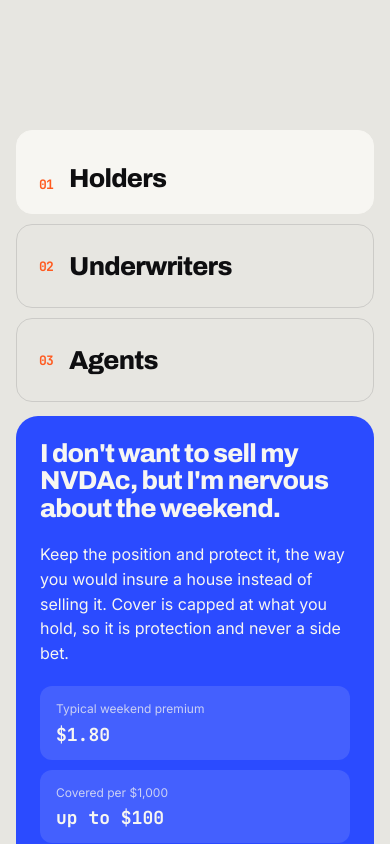
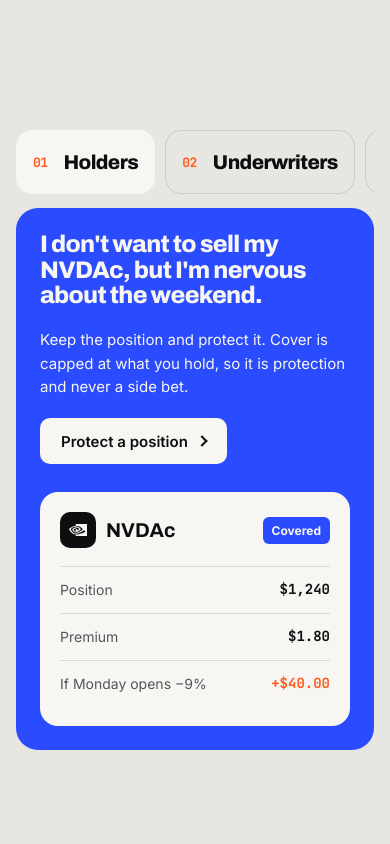
Before and after one commit to enliven17/bell24, a React (Vite) app in the folder web/: page / in a window 390 px wide. Shown: the part 7000-7844 px from the top of the page. Built offline with nearby package versions, Linux system fonts and the light colour scheme.

Commit message:
feat: opening splash and scroll-driven audience section

```diff
--- a/web/src/Landing.tsx
+++ b/web/src/Landing.tsx
@@ -1,3 +1,4 @@
+import Splash from './components/Splash'
 import Nav from './sections/Nav'
 import Hero from './sections/Hero'
 import Proof from './sections/Proof'
@@ -11,6 +12,7 @@ import Footer from './sections/Footer'
 export default function Landing() {
   return (
     <>
+      <Splash />
       <Nav />
       <main>
         <Hero />
--- a/web/src/index.css
+++ b/web/src/index.css
@@ -913,12 +913,16 @@ button {
 /* Audience */
 .audience {
   padding-top: clamp(96px, 12vw, 180px);
+  --fill: 0;
+}
+.aud-stage {
+  width: 100%;
 }
 .aud {
   display: grid;
-  grid-template-columns: 0.75fr 1.25fr;
+  grid-template-columns: 0.7fr 1.3fr;
   gap: 14px;
-  max-width: 1080px;
+  max-width: 1180px;
   margin: 0 auto;
 }
 .aud-tabs {
@@ -927,6 +931,8 @@ button {
   gap: 10px;
 }
 .aud-tab {
+  position: relative;
+  overflow: hidden;
   text-align: left;
   display: flex;
   align-items: center;
@@ -940,19 +946,34 @@ button {
   font-variation-settings: 'wdth' 116;
   letter-spacing: -0.03em;
   transition:
-    background 0.25s,
-    color 0.25s;
+    flex 0.6s cubic-bezier(0.16, 1, 0.3, 1),
+    background 0.3s,
+    border-color 0.3s;
+}
+.aud-tab > :not(.aud-fill) {
+  position: relative;
+}
+.aud-fill {
+  position: absolute;
+  inset: 0;
+  background: var(--orange-soft);
+  transform-origin: 0 50%;
+  transform: scaleX(0);
 }
 .aud-tab.is-on {
   flex: 1;
-  height: auto;
-  min-height: 84px;
   align-items: flex-end;
   padding-bottom: 22px;
-}
-.aud-tab.is-on {
   background: var(--paper);
   border-color: var(--paper);
+}
+.aud-tab.is-on .aud-fill {
+  transform: scaleY(var(--fill));
+  transform-origin: 50% 100%;
+  opacity: 0.55;
+}
+.aud-tab.is-done {
+  color: var(--ink-2);
 }
 .aud-tab:not(.is-on):hover {
   background: rgba(247, 246, 242, 0.5);
@@ -965,43 +986,126 @@ button {
   background: var(--blue);
   color: var(--paper);
   border-radius: var(--r);
-  padding: clamp(24px, 3vw, 40px);
+  padding: clamp(24px, 3vw, 36px);
+  display: grid;
+  grid-template-columns: 1fr 1fr;
+  gap: 28px;
+  align-items: center;
+  min-height: 460px;
+}
+.aud-copy {
   display: flex;
   flex-direction: column;
+  align-items: flex-start;
   gap: 20px;
-  min-height: 420px;
 }
 .aud-panel blockquote {
   margin: 0;
-  font: 800 clamp(26px, 2.6vw, 38px) / 1.05 var(--display);
+  font: 800 clamp(24px, 2.4vw, 34px) / 1.06 var(--display);
   font-variation-settings: 'wdth' 112;
   letter-spacing: -0.03em;
 }
 .aud-panel p {
   opacity: 0.82;
-  max-width: 54ch;
+  max-width: 44ch;
+  font-size: 15px;
 }
-.aud-figs {
+.aviz {
+  background: var(--paper);
+  color: var(--ink);
+  border-radius: 18px;
+  padding: 20px;
+  margin: 0;
+}
+.avh-row {
+  display: flex;
+  align-items: center;
+  gap: 10px;
+  font: 800 20px var(--display);
+  font-variation-settings: 'wdth' 112;
+}
+.avh-logo {
+  width: 36px;
+  height: 36px;
+  border-radius: 10px;
+  background: var(--ink);
+  color: var(--paper);
   display: grid;
-  grid-template-columns: 1fr 1fr;
-  gap: 10px;
-  margin: auto 0 0;
+  place-items: center;
 }
-.aud-figs div {
-  background: rgba(247, 246, 242, 0.12);
-  border-radius: 12px;
-  padding: 14px 16px;
+.avh-tag {
+  margin-left: auto;
+  font: 700 12px var(--sans);
+  background: var(--blue);
+  color: var(--paper);
+  border-radius: 6px;
+  padding: 6px 9px;
 }
-.aud-figs dt {
-  font-size: 12px;
-  opacity: 0.75;
+.aviz dl {
+  margin: 18px 0 0;
+  display: flex;
+  flex-direction: column;
 }
-.aud-figs dd {
-  margin: 4px 0 0;
-  font: 700 18px var(--mono);
+.aviz dl div {
+  display: flex;
+  justify-content: space-between;
+  padding: 12px 0;
+  border-top: 1px solid var(--line);
+  font-size: 14px;
 }
-.aud-panel .btn {
-  align-self: flex-start;
+.aviz dt {
+  color: var(--ink-2);
+}
+.aviz dd {
+  margin: 0;
+  font-weight: 700;
+}
+.avh-pay {
+  color: var(--orange);
+}
+.avu-head,
+.avu-foot {
+  display: flex;
+  justify-content: space-between;
+  font-size: 13px;
+  color: var(--ink-2);
+}
+.avu-head b {
+  color: var(--ink);
+  font-size: 18px;
+}
+.avu-bars {
+  display: block;
+  width: 100%;
+  height: auto;
+  margin: 14px 0 10px;
+}
+.avu-bars rect {
+  fill: var(--blue);
+}
+.avu-bars rect.is-paid {
+  fill: var(--orange);
+}
+.avu-base {
+  stroke: var(--ink);
+  stroke-width: 1.5;
+}
+.aviz-agent {
+  background: var(--ink);
+  color: var(--paper);
+  font-size: 13px;
+  line-height: 1.6;
+  white-space: pre-wrap;
+  overflow-x: auto;
+}
+.aviz-agent .c {
+  color: rgba(247, 246, 242, 0.45);
+}
+.aviz-agent .k {
+  color: #9fb0ff;
+}
+.aviz-agent .s {
+  color: #ffb08f;
 }
 
 /* Agent notes */
@@ -1278,6 +1382,60 @@ button {
   user-select: none;
 }
 
+/* Splash */
+html.is-splash,
+html.is-splash body {
+  overflow: hidden;
+}
+.splash {
+  position: fixed;
+  inset: 0;
+  z-index: 100;
+  display: grid;
+  place-items: center;
+  pointer-events: all;
+}
+.splash-top,
+.splash-bottom {
+  position: absolute;
+  left: 0;
+  right: 0;
+  height: 50.5%;
+  background: var(--ink);
+}
+.splash-top {
+  top: 0;
+}
+.splash-bottom {
+  bottom: 0;
+}
+.splash-content {
+  position: relative;
+  display: flex;
+  flex-direction: column;
+  align-items: center;
+  gap: 18px;
+  color: var(--paper);
+}
+.splash-bell {
+  display: block;
+}
+.splash-word {
+  display: flex;
+  overflow: hidden;
+  font: 900 clamp(56px, 9vw, 120px) / 1 var(--display);
+  font-variation-settings: 'wdth' 125;
+  letter-spacing: -0.05em;
+  padding-bottom: 0.08em;
+}
+.splash-word span {
+  display: inline-block;
+}
+.splash-line {
+  font: 500 14px var(--mono);
+  color: rgba(247, 246, 242, 0.6);
+}
+
 /* Responsive */
 @media (max-width: 1000px) {
   .nav-links {
@@ -1294,8 +1452,22 @@ button {
   }
   .scrub-inner,
   .aud,
+  .aud-panel,
   .foot {
     grid-template-columns: 1fr;
+  }
+  .aud-tabs {
+    flex-direction: row;
+    overflow-x: auto;
+  }
+  .aud-tab,
+  .aud-tab.is-on {
+    flex: 1 0 auto;
+    height: 64px;
+    min-height: 0;
+    align-items: center;
+    padding: 0 16px;
+    font-size: 20px;
   }
   .rules {
     grid-template-columns: 1fr 1fr;
@@ -1350,9 +1522,7 @@ button {
   .stat {
     min-height: 340px;
   }
-  .aud-figs {
-    grid-template-columns: 1fr;
-  }
+
 }
 @media (max-width: 560px) {
   .stats {
--- a/web/src/sections/Audience.tsx
+++ b/web/src/sections/Audience.tsx
@@ -1,54 +1,157 @@
 import { useRef, useState } from 'react'
-import { gsap, reducedMotion, useGSAP } from '../motion'
+import { gsap, lenis, reducedMotion, ScrollTrigger, useGSAP } from '../motion'
 import SplitReveal from '../components/SplitReveal'
 import Link from '../components/Link'
+import { STOCK_LOGOS } from '../components/stockLogos'
+
+function HolderViz() {
+  return (
+    <div className="aviz aviz-holder">
+      <div className="avh-row">
+        <span className="avh-logo">
+          <svg viewBox="0 0 24 24" width="18" height="18" aria-hidden="true">
+            <path d={STOCK_LOGOS.NVDAc} fill="currentColor" />
+          </svg>
+        </span>
+        <b>NVDAc</b>
+        <span className="avh-tag">Covered</span>
+      </div>
+      <dl>
+        <div>
+          <dt>Position</dt>
+          <dd className="mono">$1,240</dd>
+        </div>
+        <div>
+          <dt>Premium</dt>
+          <dd className="mono">$1.80</dd>
+        </div>
+        <div>
+          <dt>If Monday opens −9%</dt>
+          <dd className="mono avh-pay">+$40.00</dd>
+        </div>
+      </dl>
+    </div>
+  )
+}
+
+const WEEKS = [14, 18, 12, 22, 16, -38, 19, 24, 15, 21, 17, 26]
+function UnderwriterViz() {
+  return (
+    <div className="aviz aviz-uw">
+      <div className="avu-head">
+        <span>Premiums per closure</span>
+        <b className="mono">+$214.60</b>
+      </div>
+      <svg className="avu-bars" viewBox="0 0 240 130" aria-hidden="true">
+        <line x1="0" x2="240" y1="80" y2="80" className="avu-base" />
+        {WEEKS.map((v, i) => {
+          const h = Math.abs(v) * 2.6
+          return <rect key={i} x={4 + i * 19.6} y={v < 0 ? 80 : 80 - h} width="13" height={h} rx="2" className={v < 0 ? 'is-paid' : ''} />
+        })}
+      </svg>
+      <div className="avu-foot">
+        <span>11 calm</span>
+        <span>1 paid out</span>
+      </div>
+    </div>
+  )
+}
+
+function AgentViz() {
+  return (
+    <pre className="aviz aviz-agent mono">
+      <span className="c">{'// x402, paid per call in USDC'}</span>
+      {'\n'}POST /v1/quote{'\n'}
+      {'{ '}
+      <span className="k">"stock"</span>: <span className="s">"NVDAc"</span>, <span className="k">"amount"</span>: 1000,{'\n  '}
+      <span className="k">"deductible"</span>: 0.05 {'}'}
+      {'\n\n'}
+      <span className="c">{'// 200 OK'}</span>
+      {'\n{ '}
+      <span className="k">"premium"</span>: <span className="s">"1.80"</span>, <span className="k">"window"</span>: <span className="s">"weekend"</span> {'}'}
+    </pre>
+  )
+}
 
 const TABS = [
   {
     key: 'Holders',
     quote: "I don't want to sell my NVDAc, but I'm nervous about the weekend.",
-    body: 'Keep the position and protect it, the way you would insure a house instead of selling it. Cover is capped at what you hold, so it is protection and never a side bet.',
+    body: 'Keep the position and protect it. Cover is capped at what you hold, so it is protection and never a side bet.',
     cta: ['Protect a position', '/app/cover'],
-    figs: [
-      ['Typical weekend premium', '$1.80'],
-      ['Covered per $1,000', 'up to $100'],
-    ],
+    viz: <HolderViz />,
   },
   {
     key: 'Underwriters',
     quote: "I'll deposit USDC and earn premiums when weekends are calm.",
-    body: 'Back the pool with USDC in an ERC-4626 vault. Most closures are calm and the premiums stay with you. Withdrawals queue between closures, never during one.',
+    body: 'Back the pool in an ERC-4626 vault. Most closures are calm and the premiums stay with you. Withdrawals queue between closures.',
     cta: ['Open the vault', '/app/vault'],
-    figs: [
-      ['Closures so far', '41 calm, 3 paid'],
-      ['Pool exposure cap', '20% per closure'],
-    ],
+    viz: <UnderwriterViz />,
   },
   {
     key: 'Agents',
     quote: 'Trading, liquidity and lending bots buy cover by themselves.',
-    body: 'Quote and buy over x402, pay per call in USDC, or plug in through the MCP tool. Every policy carries a Base Builder Code, so the volume is verifiable onchain.',
+    body: 'Quote and buy over x402 or through the MCP tool. Every policy carries a Base Builder Code, so volume is verifiable onchain.',
     cta: ['Read the agent API', '#agent'],
-    figs: [
-      ['Quote call', '$0.002 over x402'],
-      ['Interfaces', 'REST, MCP'],
-    ],
+    viz: <AgentViz />,
   },
 ]
 
 export default function Audience() {
   const root = useRef<HTMLElement>(null)
+  const st = useRef<ScrollTrigger | null>(null)
   const [i, setI] = useState(0)
-  const tab = TABS[i]
+  const shown = useRef(0)
+
+  // Pinned on wide screens: scrolling walks through the three sides, each tab fills as you go.
+  useGSAP(
+    () => {
+      if (reducedMotion()) return
+      const mm = gsap.matchMedia()
+      mm.add('(min-width: 900px)', () => {
+        st.current = ScrollTrigger.create({
+          trigger: '.aud-stage',
+          start: 'center center',
+          end: '+=210%',
+          pin: true,
+          onUpdate: (self) => {
+            const p = self.progress * 3
+            const n = Math.min(2, Math.floor(p))
+            root.current!.style.setProperty('--fill', String(Math.min(1, p - n)))
+            if (n !== shown.current) {
+              shown.current = n
+              setI(n)
+            }
+          },
+        })
+        return () => {
+          st.current = null
+        }
+      })
+      return () => mm.revert()
+    },
+    { scope: root },
+  )
 
   useGSAP(
     () => {
       if (reducedMotion()) return
-      gsap.fromTo('.aud-panel > *', { y: 24, autoAlpha: 0 }, { y: 0, autoAlpha: 1, duration: 0.7, ease: 'expo.out', stagger: 0.06 })
+      gsap.fromTo('.aud-panel .aud-anim', { y: 26, autoAlpha: 0 }, { y: 0, autoAlpha: 1, duration: 0.7, ease: 'expo.out', stagger: 0.06 })
+      gsap.fromTo('.aviz', { y: 30, scale: 0.96, autoAlpha: 0 }, { y: 0, scale: 1, autoAlpha: 1, duration: 0.9, ease: 'expo.out', delay: 0.1 })
     },
     { scope: root, dependencies: [i] },
   )
 
+  const pick = (n: number) => {
+    const t = st.current
+    if (t && lenis) lenis.scrollTo(t.start + ((n + 0.15) / 3) * (t.end - t.start))
+    else {
+      shown.current = n
+      setI(n)
+    }
+  }
+
+  const tab = TABS[i]
   return (
     <section className="audience wrap" ref={root} id="who">
       <SplitReveal className="section-head center">
@@ -59,6 +162,7 @@ export default function Audience() {
         </h2>
       </SplitReveal>
 
+      <div className="aud-stage">
         <div className="aud">
           <div className="aud-tabs" role="tablist">
             {TABS.map((t, n) => (
@@ -66,28 +170,25 @@ export default function Audience() {
                 key={t.key}
                 role="tab"
                 aria-selected={n === i}
-              className={`aud-tab ${n === i ? 'is-on' : ''}`}
-              onClick={() => setI(n)}
+                className={`aud-tab ${n === i ? 'is-on' : ''} ${n < i ? 'is-done' : ''}`}
+                onClick={() => pick(n)}
               >
+                <span className="aud-fill" aria-hidden="true" />
                 <span className="aud-num mono">0{n + 1}</span>
-              {t.key}
+                <span className="aud-name">{t.key}</span>
               </button>
             ))}
           </div>
-        <div className="aud-panel" role="tabpanel">
-          <blockquote>{tab.quote}</blockquote>
-          <p>{tab.body}</p>
-          <dl className="aud-figs">
-            {tab.figs.map(([k, v]) => (
-              <div key={k}>
-                <dt>{k}</dt>
-                <dd>{v}</dd>
-              </div>
-            ))}
-          </dl>
-          <Link className="btn btn-paper" href={tab.cta[1]}>
+          <div className="aud-panel" role="tabpanel" key={tab.key}>
+            <div className="aud-copy">
+              <blockquote className="aud-anim">{tab.quote}</blockquote>
+              <p className="aud-anim">{tab.body}</p>
+              <Link className="btn btn-paper aud-anim" href={tab.cta[1]}>
                 {tab.cta[0]}
               </Link>
+            </div>
+            {tab.viz}
+          </div>
         </div>
       </div>
     </section>
--- a/web/src/sections/Hero.tsx
+++ b/web/src/sections/Hero.tsx
@@ -4,6 +4,7 @@ import Halftone from '../components/Halftone'
 import Link from '../components/Link'
 import Magnetic from '../components/Magnetic'
 import { BaseMark } from '../components/Logo'
+import { splashDone } from '../components/Splash'
 import { gsap, reducedMotion, SplitText, useGSAP } from '../motion'
 
 export default function Hero() {
@@ -32,8 +33,7 @@ export default function Hero() {
           .from('.hero-card > *', { y: 30, autoAlpha: 0, duration: 1, stagger: 0.1 }, 0.55)
           .from('.hero-meta > *', { y: 16, autoAlpha: 0, duration: 0.8, stagger: 0.08 }, 0.7)
       })
-      if (document.fonts.status === 'loaded') intro()
-      else document.fonts.ready.then(intro)
+      Promise.all([document.fonts.ready, splashDone]).then(intro)
 
       // Scroll: the panel shrinks into the page, the title lifts away, the halftone field drifts.
       gsap
```
Also changed, not shown: web/src/components/Splash.tsx (added, +80 -0 lines), 1 other file (tests, documents, lock files or other folders). Lines whose indentation alone changed are shown as unchanged.
